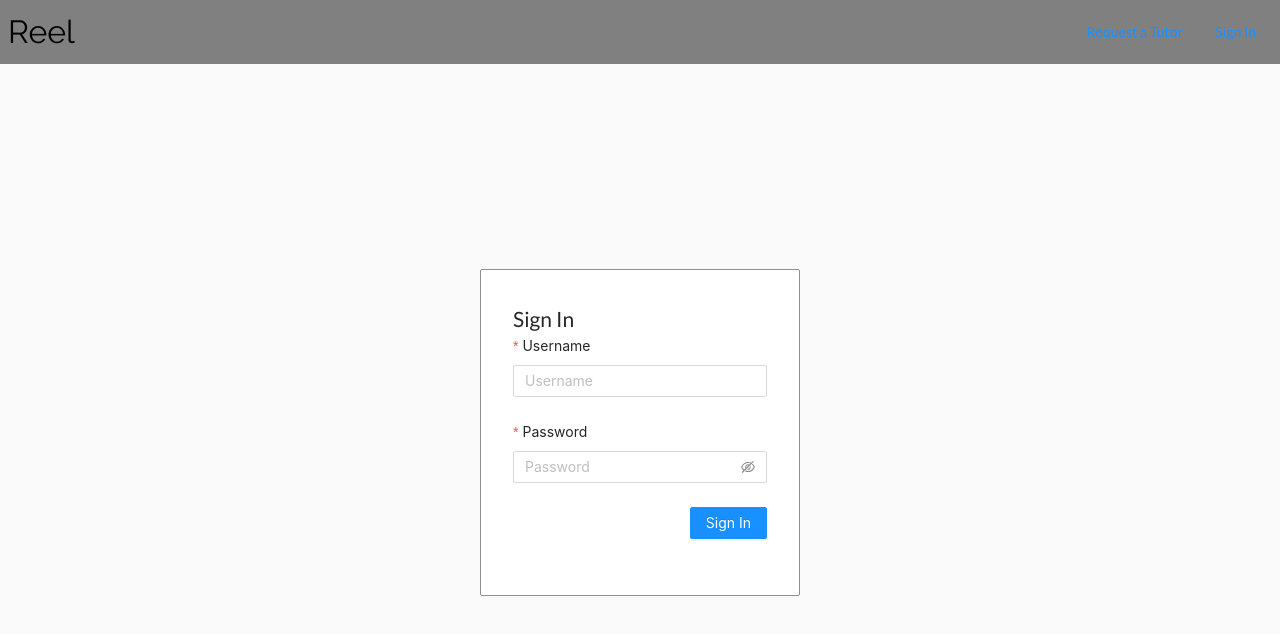
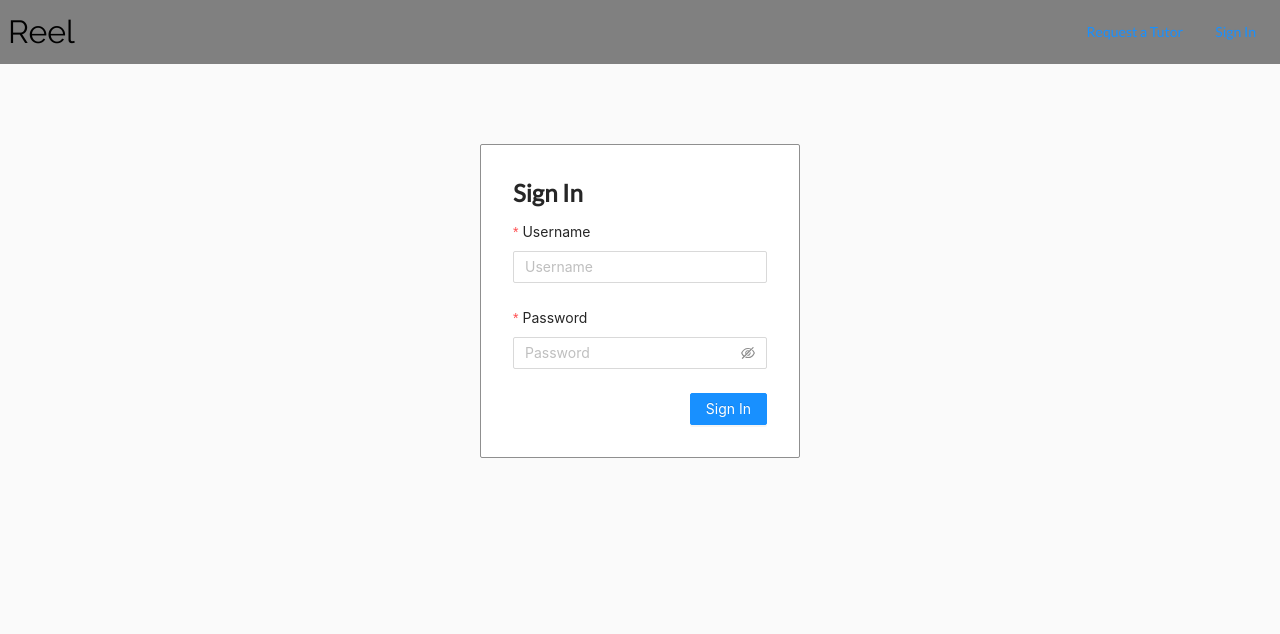
Before and after one commit to kesne/Reel, a Next.js app: page /sign_in in a window 1280 px wide. Shown: the top 634 px of the page. Built offline with nearby package versions, Linux system fonts and the light colour scheme.

Commit message:
Modify formatting for sign in page

```diff
--- /dev/null
+++ b/components/SectionTitle.jsx
@@ -0,0 +1,10 @@
+import { Typography } from 'antd';
+import styled from 'styled-components';
+
+const Head = styled(Typography.Title)`
+    font-family: 'Lato', sans-serif;
+`;
+
+export default function({ text }) {
+    return <Head level={3}>{text}</Head>;
+}
--- a/components/SignIn/Form.jsx
+++ b/components/SignIn/Form.jsx
@@ -30,7 +30,7 @@ export default function SignInForm() {
             >
                 <Input.Password placeholder="Password" />
             </Form.Item>
-            <Form.Item>
+            <Form.Item style={{ marginBottom: 0 }}>
                 <Submit type="primary" htmlType="submit">
                     Sign In
                 </Submit>
--- a/components/SignIn/Index.jsx
+++ b/components/SignIn/Index.jsx
@@ -1,38 +1,32 @@
 import styled from 'styled-components';
 import Form from './Form';
+import Heading from '../SectionTitle';
 
 const Wrapper = styled.div`
     width: 100vw;
     height: calc(100vh - 64px);
-
-    display: flex;
-    align-items: center;
-    justify-content: center;
+    padding-top: 5rem;
 
     background-color: #fafafa;
 `;
 
-const Block = styled.div`
+const Content = styled.div`
     width: 20rem;
     padding: 2rem;
+    margin: 0 auto;
 
     background-color: white;
     border-radius: 2px;
     border: 1px solid #8f8f8f;
 `;
 
-const Heading = styled.h2`
-    margin: 0;
-    font-family: 'Lato', sans-serif;
-`;
-
 export default function() {
     return (
         <Wrapper>
-            <Block>
-                <Heading>Sign In</Heading>
+            <Content>
+                <Heading text="Sign In" />
                 <Form />
-            </Block>
+            </Content>
         </Wrapper>
     );
 }
```
